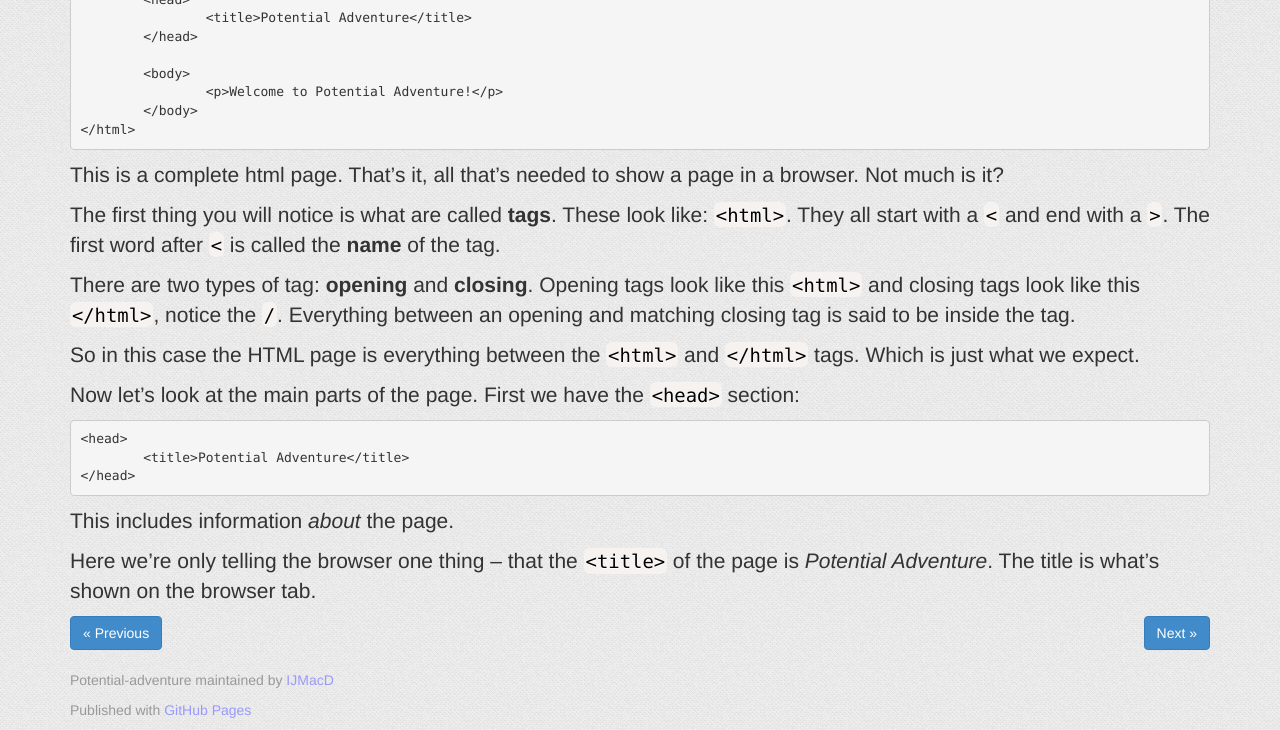
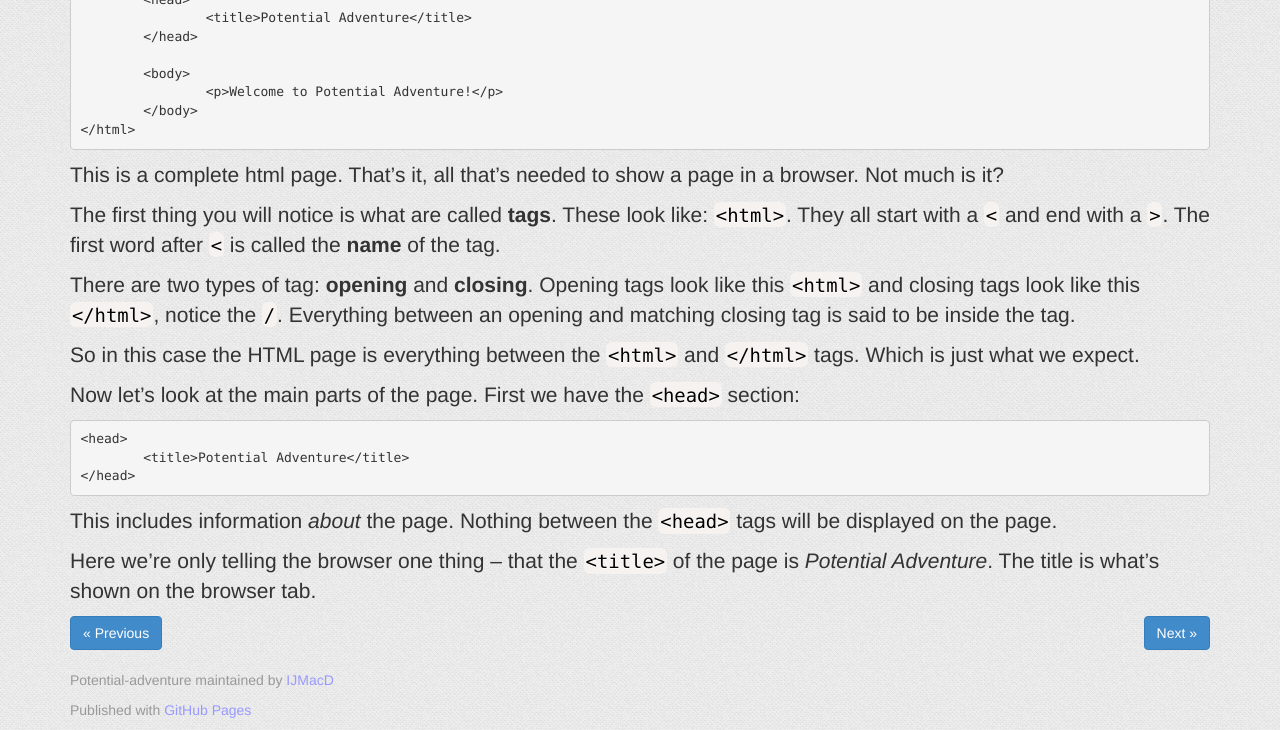
Before and after one commit to IJMacD/potential-adventure, a Jekyll site: the page built from lesson01/index.md, in a window 1280 px wide. Shown: the part 320-1050 px from the top of the page. Built offline with Jekyll 4.4.1, drawn with Linux system fonts in a browser that asks for light colours.

Commit message:
Update Lesson01

```diff
--- a/lesson01/index.md
+++ b/lesson01/index.md
@@ -8,6 +8,8 @@ Lesson 1: HTML
 ==============
 
 Take a look at this:
+
+<!-- language markup -->
 
 	<!DOCTYPE html>
 	<html>
@@ -39,7 +41,7 @@ Now let's look at the main parts of the page. First we have the `<head>` section
 		<title>Potential Adventure</title>
 	</head>
 
-This includes information *about* the page.
+This includes information *about* the page. Nothing between the `<head>` tags will be displayed on the page.
 
 Here we're only telling the browser one thing &ndash; that the `<title>` of the page is
 *Potential Adventure*. The title is what's shown on the browser tab.
```
